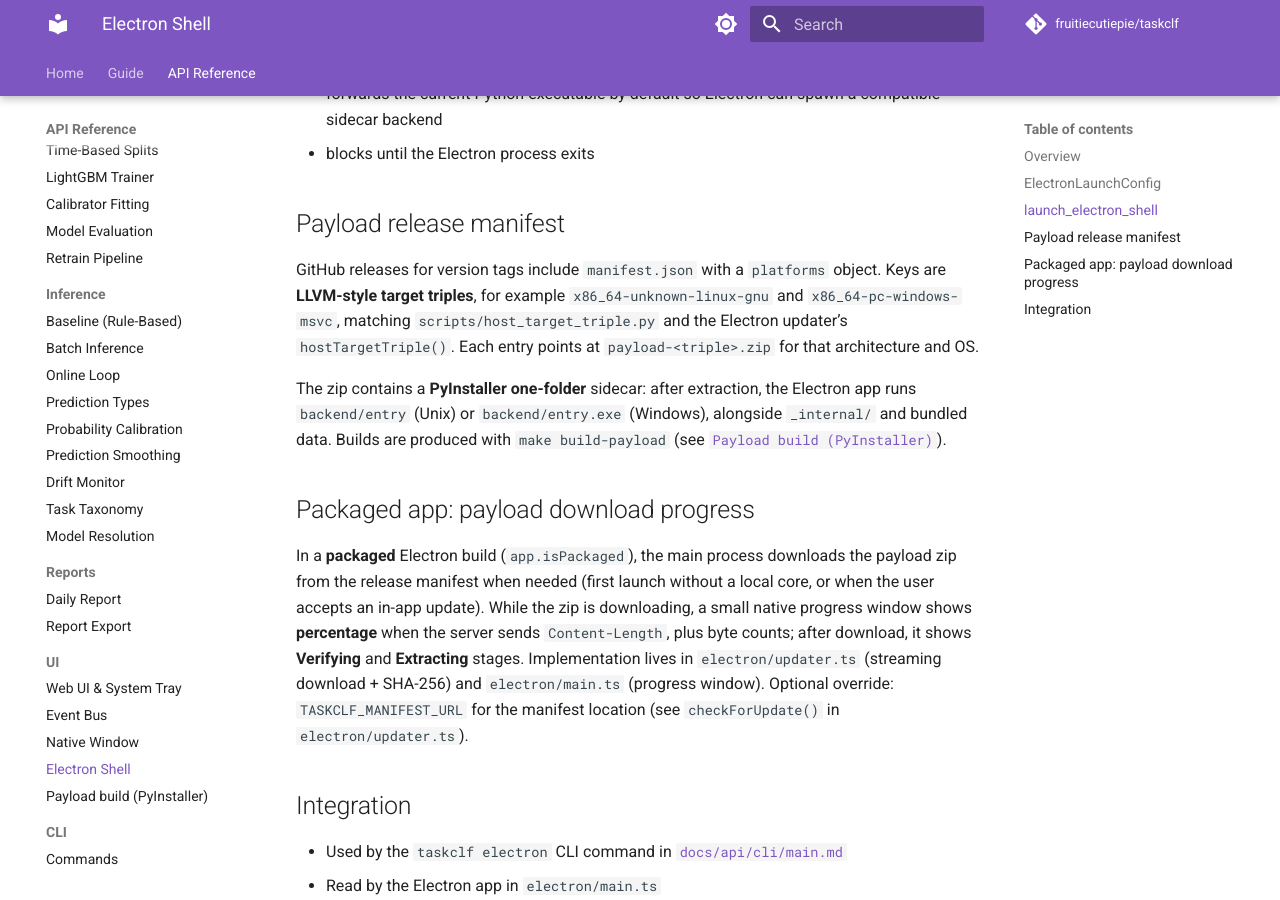
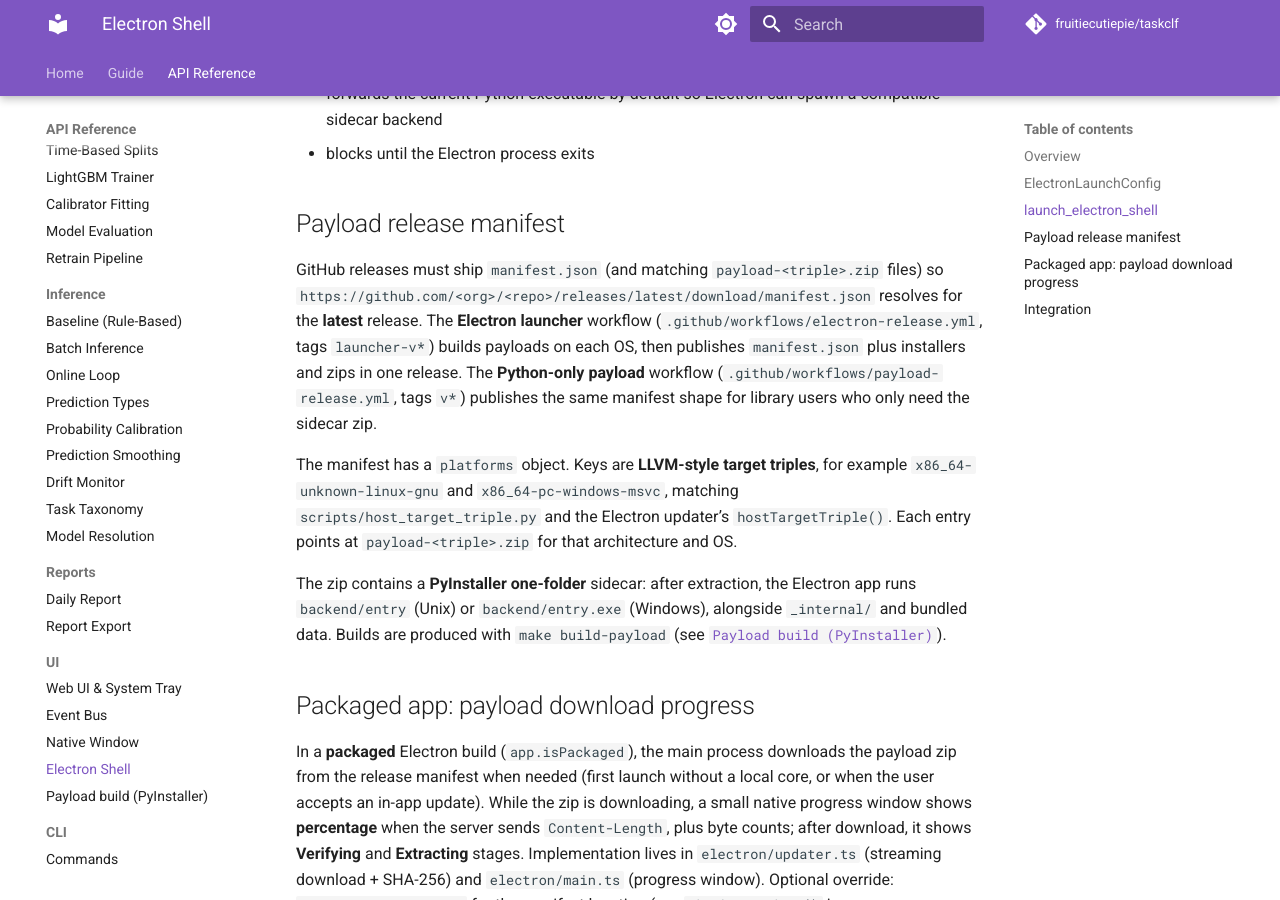
Before and after one commit to fruitiecutiepie/taskclf, an MkDocs documentation site: the page built from docs/api/ui/electron_shell.md, in a window 1280 px wide and 900 px high, scrolled down 1396 px. Built offline with MkDocs 1.6.1 and Material for MkDocs 9.7.7, drawn with Linux system fonts in a browser that asks for light colours; comment, search, counter and statistics services are not loaded.

```diff
--- a/docs/api/ui/electron_shell.md
+++ b/docs/api/ui/electron_shell.md
@@ -59,8 +59,16 @@
 
 ## Payload release manifest
 
-GitHub releases for version tags include `manifest.json` with a `platforms`
-object. Keys are **LLVM-style target triples**, for example
+GitHub releases must ship `manifest.json` (and matching `payload-<triple>.zip`
+files) so `https://github.com/<org>/<repo>/releases/latest/download/manifest.json`
+resolves for the **latest** release. The **Electron launcher** workflow
+(`.github/workflows/electron-release.yml`, tags `launcher-v*`) builds payloads
+on each OS, then publishes `manifest.json` plus installers and zips in one
+release. The **Python-only payload** workflow (`.github/workflows/payload-release.yml`,
+tags `v*`) publishes the same manifest shape for library users who only need the
+sidecar zip.
+
+The manifest has a `platforms` object. Keys are **LLVM-style target triples**, for example
 `x86_64-unknown-linux-gnu` and `x86_64-pc-windows-msvc`, matching
 `scripts/host_target_triple.py` and the Electron updater’s
 `hostTargetTriple()`. Each entry points at `payload-<triple>.zip` for that
```
Also changed, not shown: docs/api/cli/main.md (+7 -4 lines), 4 other files.
